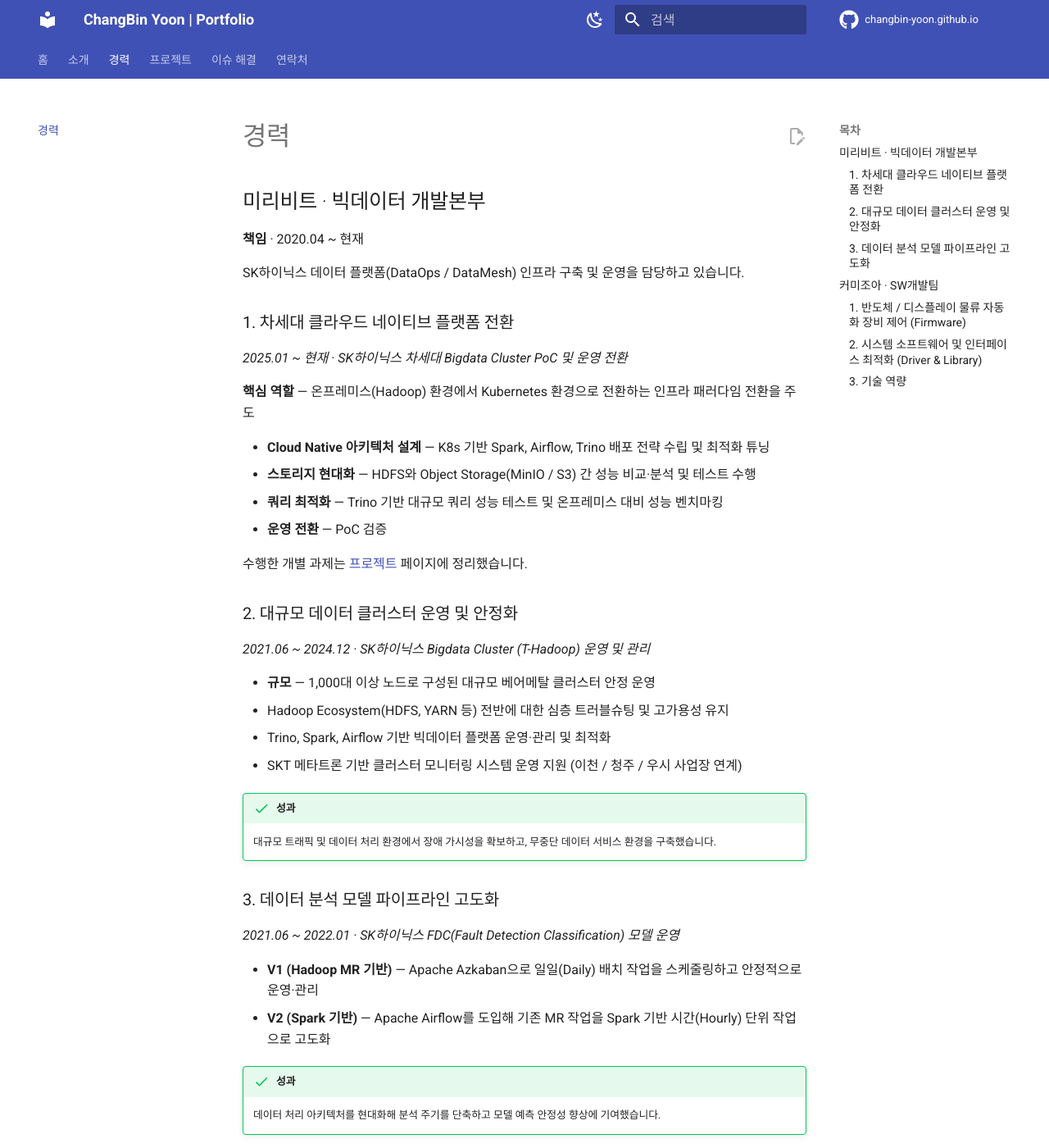
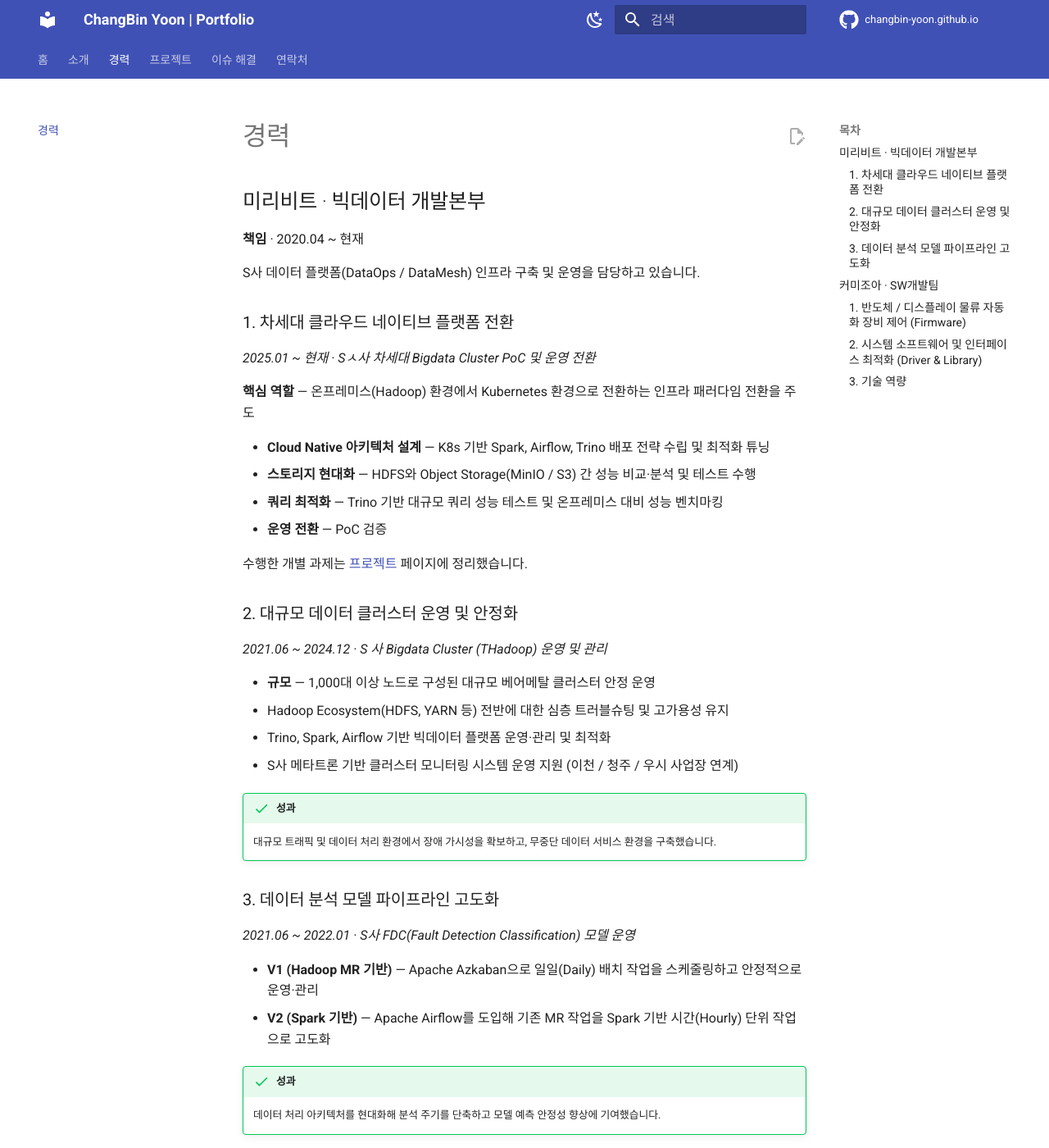
Before and after one commit to changbin-yoon/bychang.github.io, an MkDocs documentation site: the page built from docs/experience.md, in a window 1280 px wide and 1400 px high. Shown: the whole window at 82% size. Built offline with MkDocs 1.6.1 and Material for MkDocs 9.7.7, drawn with Linux system fonts in a browser that asks for light colours; comment, search, counter and statistics services are not loaded; some of the changed text lies outside the part shown.

Commit message:
Update company name from SK hynix to S사

```diff
--- a/docs/experience.md
+++ b/docs/experience.md
@@ -8,11 +8,11 @@ title: 경력
 
 **책임** · 2020.04 ~ 현재
 
-SK하이닉스 데이터 플랫폼(DataOps / DataMesh) 인프라 구축 및 운영을 담당하고 있습니다.
+S사 데이터 플랫폼(DataOps / DataMesh) 인프라 구축 및 운영을 담당하고 있습니다.
 
 ### 1. 차세대 클라우드 네이티브 플랫폼 전환
 
-*2025.01 ~ 현재 · SK하이닉스 차세대 Bigdata Cluster PoC 및 운영 전환*
+*2025.01 ~ 현재 · Sㅅ사 차세대 Bigdata Cluster PoC 및 운영 전환*
 
 **핵심 역할** — 온프레미스(Hadoop) 환경에서 Kubernetes 환경으로 전환하는 인프라 패러다임 전환을 주도
 
@@ -25,19 +25,19 @@ SK하이닉스 데이터 플랫폼(DataOps / DataMesh) 인프라 구축 및 운
 
 ### 2. 대규모 데이터 클러스터 운영 및 안정화
 
-*2021.06 ~ 2024.12 · SK하이닉스 Bigdata Cluster (T-Hadoop) 운영 및 관리*
+*2021.06 ~ 2024.12 · S 사 Bigdata Cluster (THadoop) 운영 및 관리*
 
 - **규모** — 1,000대 이상 노드로 구성된 대규모 베어메탈 클러스터 안정 운영
 - Hadoop Ecosystem(HDFS, YARN 등) 전반에 대한 심층 트러블슈팅 및 고가용성 유지
 - Trino, Spark, Airflow 기반 빅데이터 플랫폼 운영·관리 및 최적화
-- SKT 메타트론 기반 클러스터 모니터링 시스템 운영 지원 (이천 / 청주 / 우시 사업장 연계)
+- S사 메타트론 기반 클러스터 모니터링 시스템 운영 지원 (이천 / 청주 / 우시 사업장 연계)
 
 !!! success "성과"
     대규모 트래픽 및 데이터 처리 환경에서 장애 가시성을 확보하고, 무중단 데이터 서비스 환경을 구축했습니다.
 
 ### 3. 데이터 분석 모델 파이프라인 고도화
 
-*2021.06 ~ 2022.01 · SK하이닉스 FDC(Fault Detection Classification) 모델 운영*
+*2021.06 ~ 2022.01 · S사 FDC(Fault Detection Classification) 모델 운영*
 
 - **V1 (Hadoop MR 기반)** — Apache Azkaban으로 일일(Daily) 배치 작업을 스케줄링하고 안정적으로 운영·관리
 - **V2 (Spark 기반)** — Apache Airflow를 도입해 기존 MR 작업을 Spark 기반 시간(Hourly) 단위 작업으로 고도화
@@ -55,7 +55,7 @@ SK하이닉스 데이터 플랫폼(DataOps / DataMesh) 인프라 구축 및 운
 
 ### 1. 반도체 / 디스플레이 물류 자동화 장비 제어 (Firmware)
 
-- SEMES OHT(Overhead Hoist Transport) Display 모듈 개발
+- S사 OHT(Overhead Hoist Transport) Display 모듈 개발
 - Wafer Lot 변경 장비 알고리즘 및 Display 모듈 개발
 - 장비 메인 제어부 및 사용자 인터페이스용 LCD 모듈 펌웨어 설계·구현
 - 실시간 데이터 처리 및 장비 상태 모니터링 로직 최적화
```
